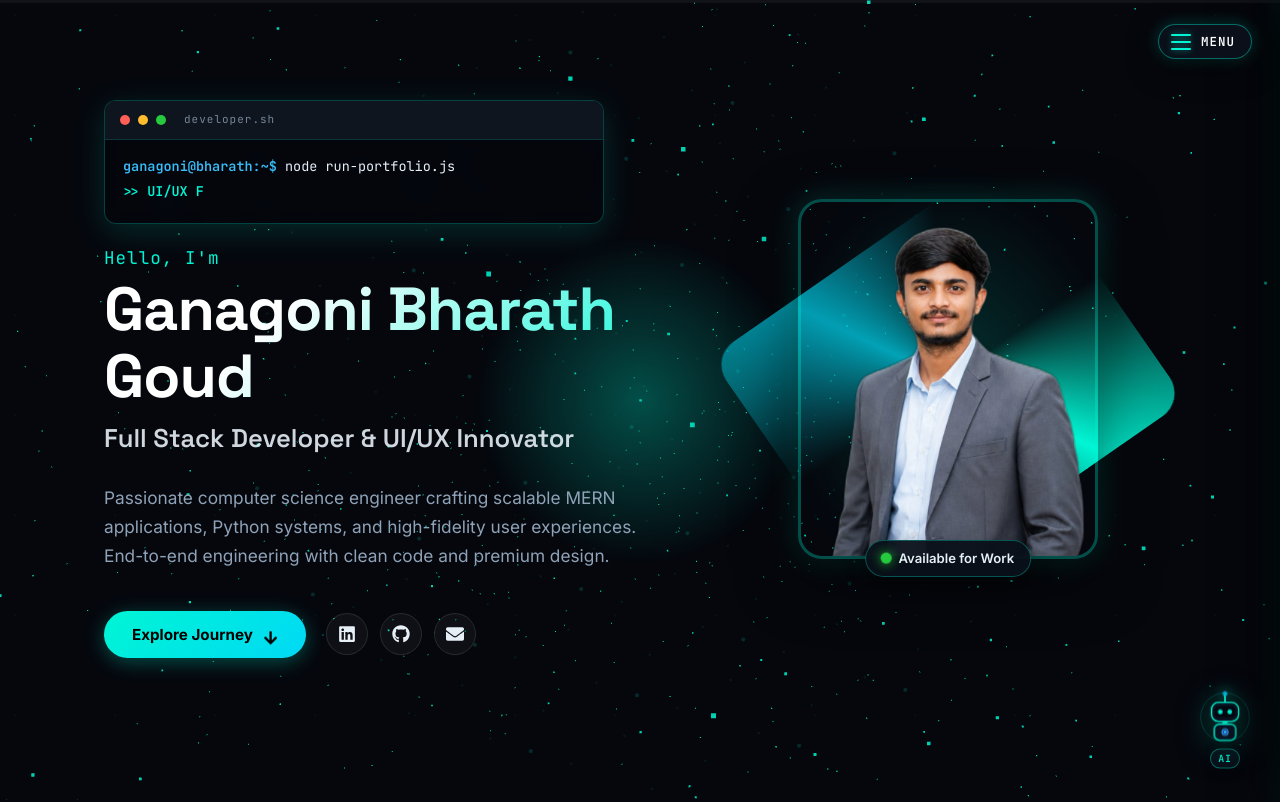
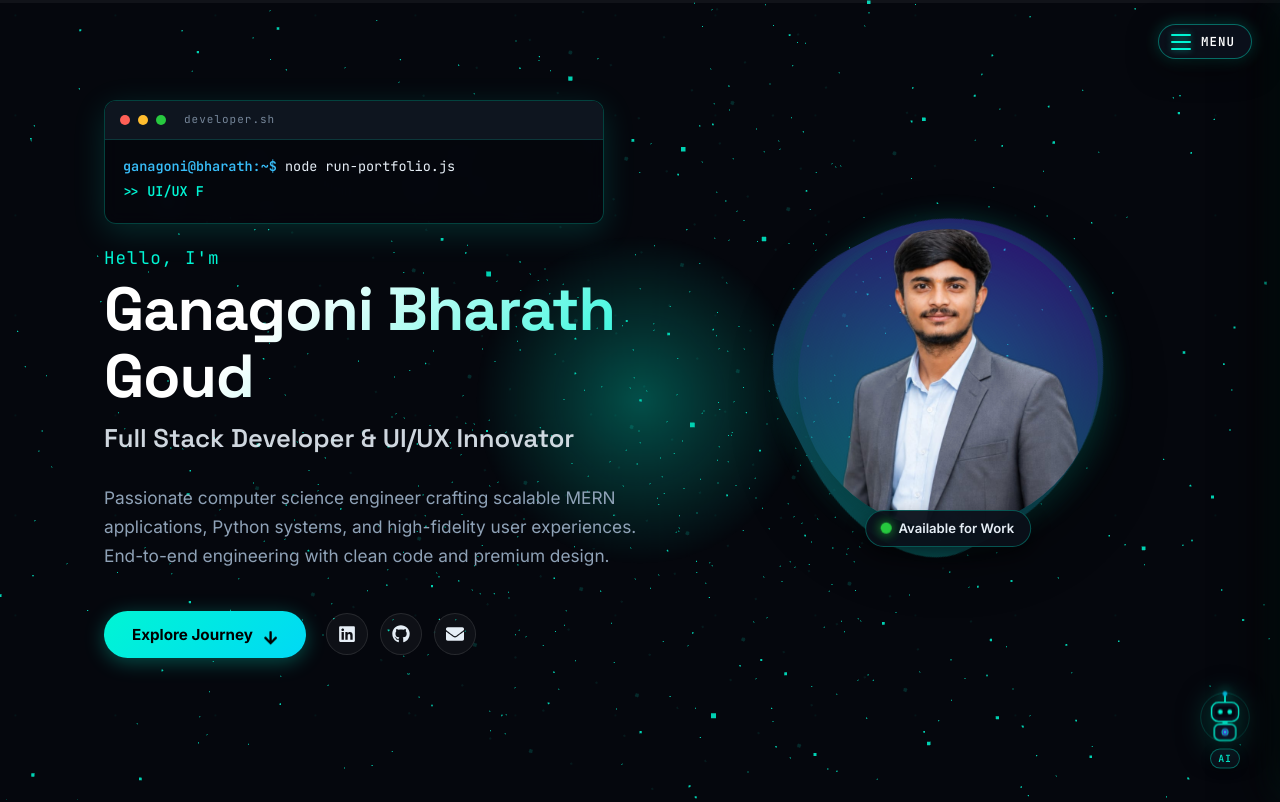
Before and after one commit to Bharathgoudganagoni/Portfolio, a React (Vite) app: page / in a window 1280 px wide. Shown: the top 802 px of the page. Built offline with nearby package versions, Linux system fonts and the light colour scheme.

Commit message:
style: remove rectangular frame and add circular organic animated background to profile picture

```diff
--- a/src/styles.css
+++ b/src/styles.css
@@ -880,12 +880,26 @@ body::after {
   justify-content: center;
 }
 
+/* Pulsating background circle behind profile picture */
+.profile-wrapper::before {
+  content: "";
+  position: absolute;
+  inset: -20px;
+  border-radius: 50%;
+  background: radial-gradient(circle, rgba(0, 245, 212, 0.2), transparent);
+  animation: pulseRing 3s ease-in-out infinite;
+  z-index: -1;
+}
+
+@keyframes pulseRing {
+  0% { transform: scale(0.9); opacity: 0.6; }
+  50% { transform: scale(1.3); opacity: 0.3; }
+  100% { transform: scale(0.9); opacity: 0.6; }
+}
+
+/* Hide the original dashed glow ring; we'll use a smooth pulsating circle instead */
 .profile-glow-ring {
-  position: absolute;
-  inset: -15px;
-  border-radius: 50%;
-  border: 2px dashed rgba(0, 245, 212, 0.3);
-  animation: rotateRing 20s linear infinite;
+  display: none;
 }
 
 @keyframes rotateRing {
@@ -898,7 +912,7 @@ body::after {
   height: 240px;
   border-radius: 50%;
   object-fit: cover;
-  border: 3px solid var(--accent);
+  /* Removed solid border for a cleaner look */
   box-shadow: 0 0 40px rgba(0, 245, 212, 0.4), inset 0 0 20px rgba(0, 245, 212, 0.2);
   transition: all 0.4s ease;
 }
@@ -2178,44 +2192,49 @@ body::after {
   display: block;
 }
 
-/* Hero profile: premium rectangular frame */
+/* Hero profile: premium circular/organic frame */
 .hero-profile-frame {
   position: relative;
   width: 300px;
-  height: 360px;
+  height: 300px;
   flex-shrink: 0;
+  display: flex;
+  align-items: center;
+  justify-content: center;
 }
 
 .hero-profile-glow {
   position: absolute;
-  inset: -20px;
-  border-radius: 32px;
-  background: radial-gradient(ellipse at center, rgba(0,245,212,0.18) 0%, transparent 70%);
+  inset: -30px;
+  border-radius: 50%;
+  background: radial-gradient(circle, rgba(0, 245, 212, 0.25) 0%, transparent 70%);
   z-index: 0;
-  filter: blur(18px);
-}
-
+  filter: blur(10px);
+}
+
+/* Pulsating fluid organic background shape behind profile */
 .hero-profile-border-animated {
   position: absolute;
-  inset: -3px;
-  border-radius: 28px;
-  background: conic-gradient(
-    from 0deg,
-    transparent 0deg,
-    var(--accent) 60deg,
-    transparent 120deg,
-    transparent 180deg,
-    rgba(0,217,245,0.7) 240deg,
-    transparent 300deg,
-    transparent 360deg
-  );
-  animation: borderSpin 6s linear infinite;
+  inset: -15px;
+  border-radius: 40% 60% 70% 30% / 40% 50% 60% 50%;
+  background: linear-gradient(45deg, rgba(0, 245, 212, 0.4), rgba(112, 0, 255, 0.4));
+  animation: morphShape 8s ease-in-out infinite;
   z-index: 0;
 }
 
-@keyframes borderSpin {
-  from { transform: rotate(0deg); }
-  to { transform: rotate(360deg); }
+@keyframes morphShape {
+  0% {
+    border-radius: 40% 60% 70% 30% / 40% 50% 60% 50%;
+    transform: rotate(0deg) scale(0.95);
+  }
+  50% {
+    border-radius: 70% 30% 50% 50% / 30% 60% 40% 70%;
+    transform: rotate(180deg) scale(1.1);
+  }
+  100% {
+    border-radius: 40% 60% 70% 30% / 40% 50% 60% 50%;
+    transform: rotate(360deg) scale(0.95);
+  }
 }
 
 .hero-profile-img {
@@ -2224,15 +2243,16 @@ body::after {
   width: 100%;
   height: 100%;
   object-fit: cover;
-  border-radius: 24px;
-  border: 3px solid rgba(0,245,212,0.3);
+  border-radius: 50%;
+  /* Removed solid border */
+  border: none;
   display: block;
-  box-shadow: 0 20px 60px rgba(0,0,0,0.6), 0 0 30px rgba(0,245,212,0.2);
+  box-shadow: 0 20px 60px rgba(0,0,0,0.6), 0 0 35px rgba(0,245,212,0.3);
   transition: transform 0.4s ease;
 }
 
 .hero-profile-img:hover {
-  transform: scale(1.02);
+  transform: scale(1.04);
 }
 
 .hero-profile-tag {
@@ -3034,7 +3054,7 @@ body::after {
 @media (max-width: 768px) {
   .hero-profile-frame {
     width: 220px;
-    height: 265px;
+    height: 220px;
   }
   .about-line--body {
     padding-left: 20px;
```
